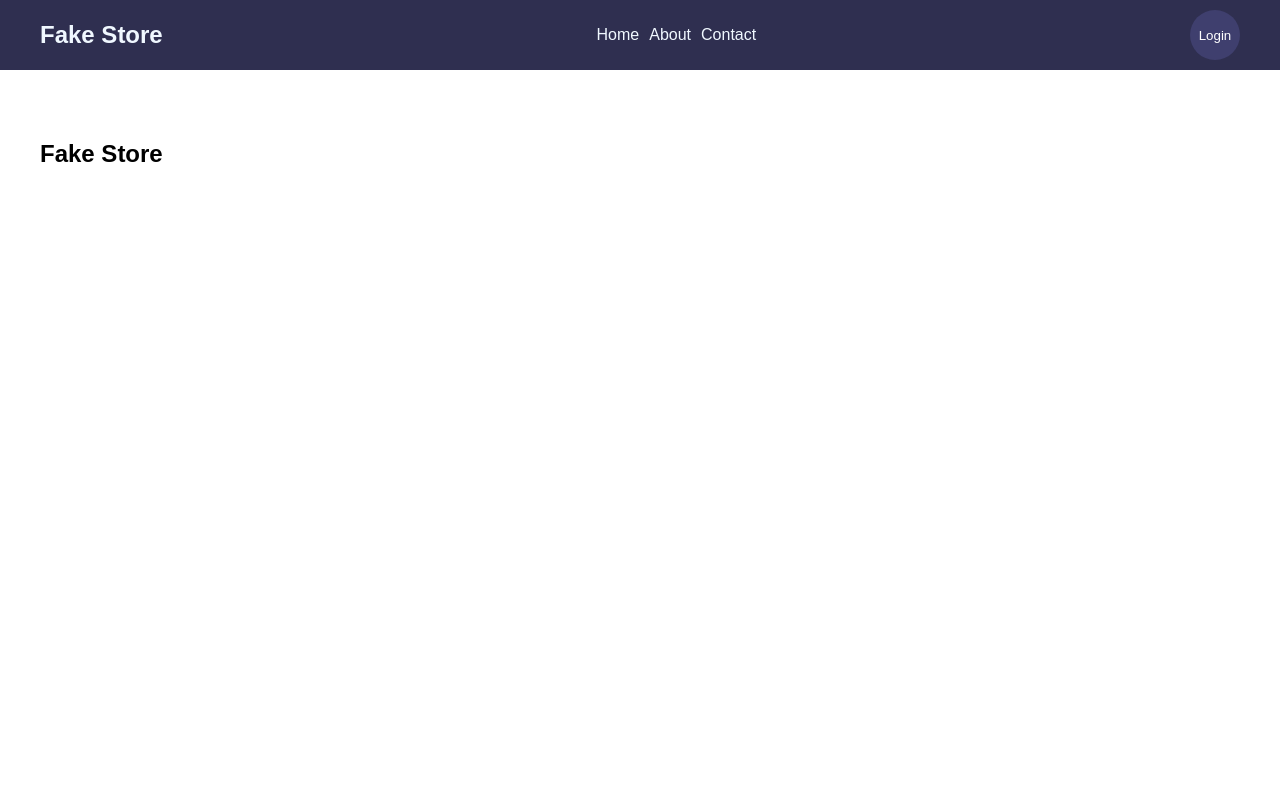
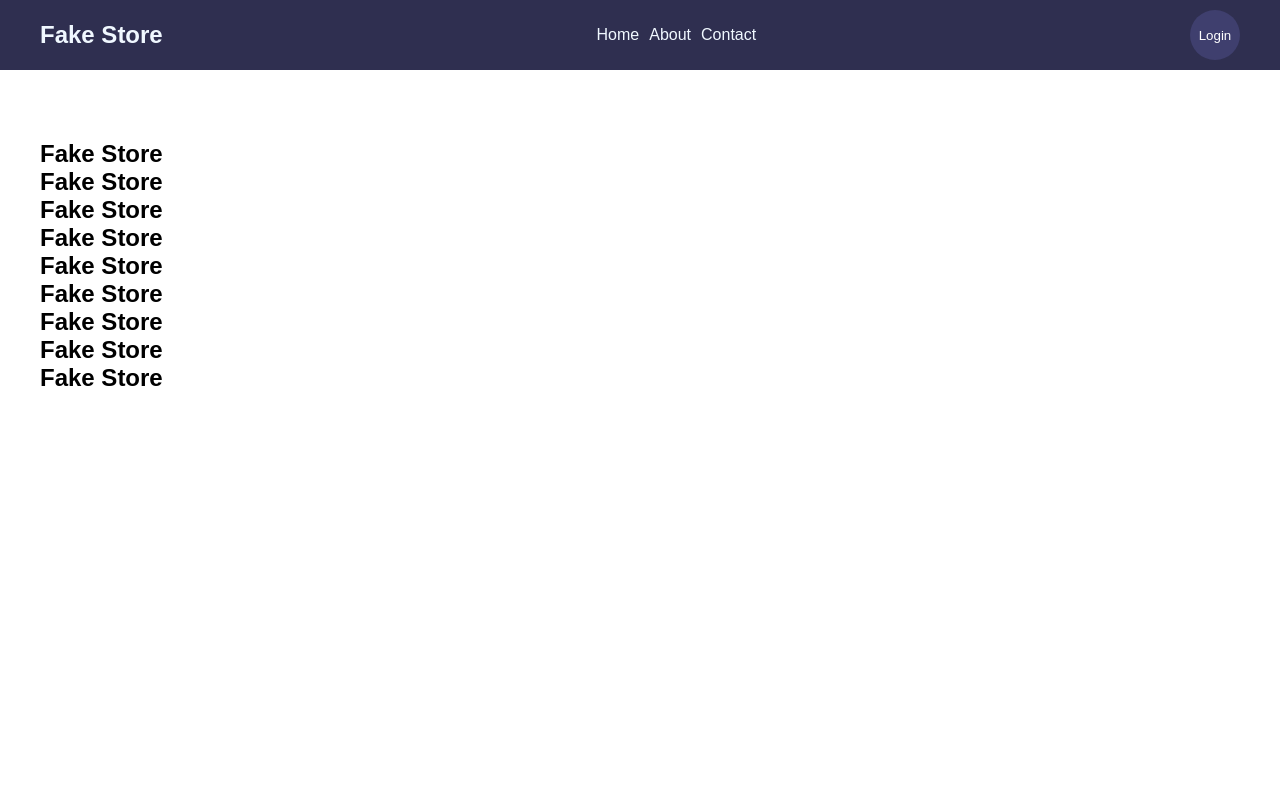
Before and after one commit to Younes-sh/FAKE_STORE, a Next.js app in the folder app/: page / in a window 1280 px wide. Shown: the top 800 px of the page. Built offline with nearby package versions, Linux system fonts and the light colour scheme.

Commit message:
I edited pages/index.js

```diff
--- a/app/pages/index.js
+++ b/app/pages/index.js
@@ -14,6 +14,14 @@ export default function Home() {
       </Head>
       <div className="container main">
         <h2>Fake Store</h2>
+        <h2>Fake Store</h2>
+        <h2>Fake Store</h2>
+        <h2>Fake Store</h2>
+        <h2>Fake Store</h2>
+        <h2>Fake Store</h2>
+        <h2>Fake Store</h2>
+        <h2>Fake Store</h2>
+        <h2>Fake Store</h2>
       </div>
     </>
   );
```
